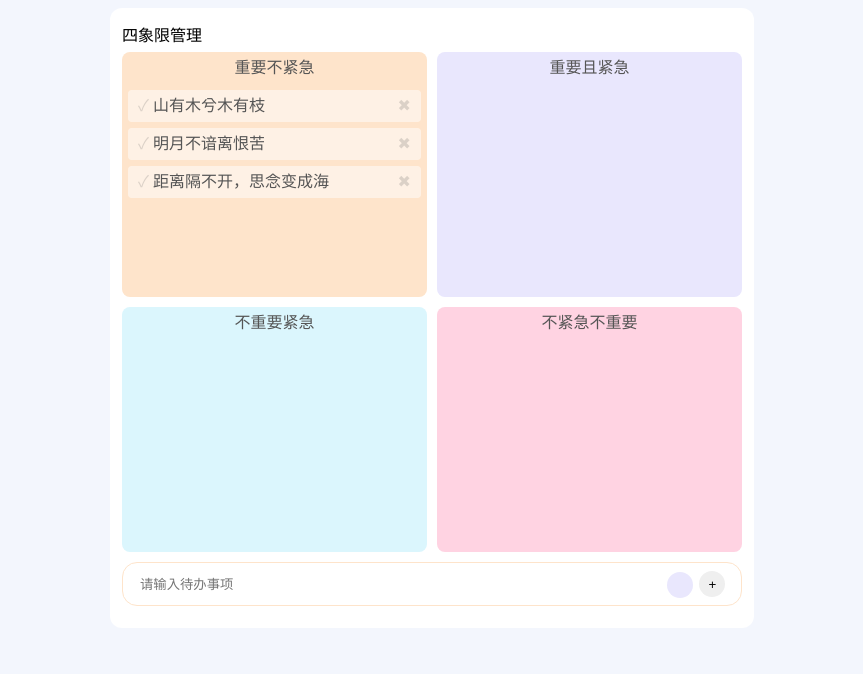
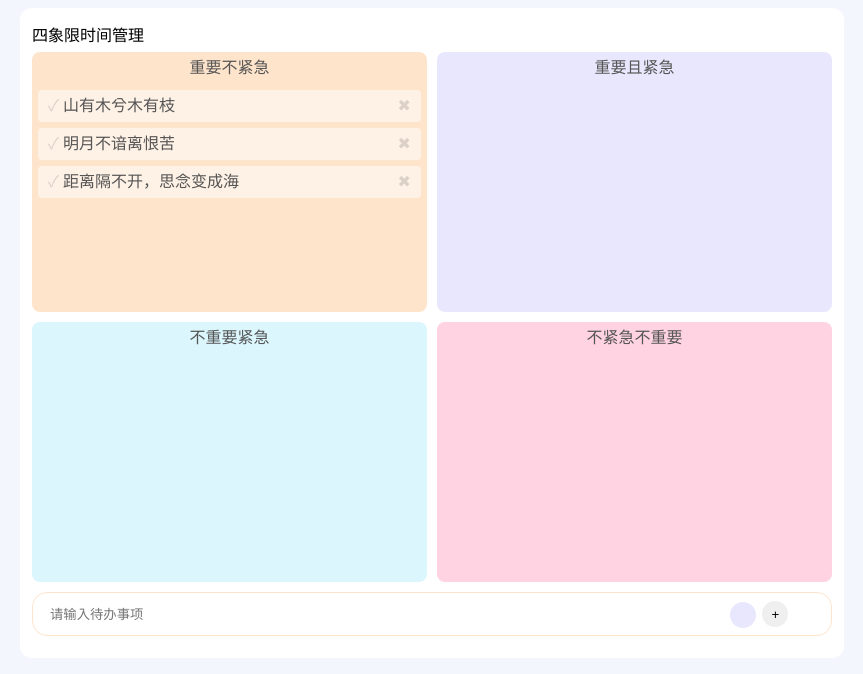
Before and after one commit to dandanDQ/dq-todo, a Vue app: page / in a window 1280 px wide. Shown: the top 674 px of the page, without its empty margins (208-1071 px from the left). Built offline with nearby package versions, Linux system fonts and the light colour scheme; a web font is replaced by a local one.

Commit message:
chore: 优化

```diff
--- a/src/components/TodoItem.vue
+++ b/src/components/TodoItem.vue
@@ -31,6 +31,9 @@ export default {
       checked: false
     }
   },
+  mounted() {
+    this.checked = this.config.checked || false
+  },
   methods: {
     delItem() {
       this.$emit('del-item', {
@@ -40,18 +43,20 @@ export default {
     },
     checkItem() {
       this.checked = !this.checked
+      const data = {
+        config: this.config,
+        checked :this.checked
+      }
+      this.$emit('checked-item', data)
     }
   }
 }
 </script>
 <style scoped lang="scss">
-$itemHeight: 32px;
-
 .todo-item {
   text-align: left;
   padding: 0 10px;
   color: #555;
-  height: $itemHeight;
   border-radius: 4px;
   margin: 6px;
   background: rgba(255, 255, 255, 0.5);
--- a/src/views/FourQuadrant.vue
+++ b/src/views/FourQuadrant.vue
@@ -1,10 +1,16 @@
 <template>
   <div class="four-quadrant-wrapper">
-    <span>四象限管理</span>
+    <span>四象限时间管理</span>
     <div class="four-quadrant">
-      <div class="box" v-for="conf in todoList" :key="conf.id" :style="{background: conf.color}">
+      <div class="box" v-for="conf in todoList" :key="conf.id" :style="{background: conf.color}" @click="changeSelected(conf)">
         <span>{{conf.label}}</span>
-        <todo-item v-for="(item, idx) in conf.list" :key="idx" :config="item" :idx="idx" :list="conf.list" @del-item="delItem"></todo-item>
+        <todo-item
+        v-for="(item, idx) in conf.list"
+        :key="idx" :config="item"
+        :idx="idx"
+        :list="conf.list"
+        @del-item="delItem"
+        @checked-item="checkedItem"></todo-item>
       </div>
     </div>
     <div class="add-item" @keyup.enter="addItem">
@@ -21,6 +27,7 @@ const todoList = [
   color: '#fee4cb',
   id: 'list10',
   label: '重要不紧急',
+  checkedNum: 0,
   list: [
     {
       content: '山有木兮木有枝',
@@ -40,18 +47,21 @@ const todoList = [
   color: '#e9e7fd',
   id: 'list11',
   label: '重要且紧急',
+  checkedNum: 0,
   list: []
 },
 {
   color: '#dbf6fd',
   id: 'list01',
   label: '不重要紧急',
+  checkedNum: 0,
   list: []
 },
 {
   color: '#ffd3e2',
   id: 'list00',
   label: '不紧急不重要',
+  checkedNum: 0,
   list: []
 }
 ]
@@ -94,6 +104,12 @@ export default {
       let res = (this.curIdx+1) % 4
       this.curIdx = res
       this.selectedList = this.todoList[this.curIdx]
+    },
+    changeSelected(selected) {
+      this.selectedList = selected
+    },
+    checkedItem(data) {
+      data.config.checked = data.checked
     }
   },
 }
@@ -103,8 +119,7 @@ export default {
   font-family: miaomiao;
   src: url('../assets/FZSJ-MIAOMM.TTF')
 }
-$cardWidth: 620px;
-$cardHeight: 500px;
+$cardWidth: 800px;
 .four-quadrant-wrapper {
   width: $cardWidth;
   margin: auto;
@@ -117,16 +132,14 @@ $cardHeight: 500px;
   .four-quadrant {
     display: grid;
     grid-template-columns: 1fr 1fr;
-    grid-template-rows: 1fr 1fr;
     grid-column-gap: 10px;
     grid-row-gap: 10px;
     box-sizing: border-box;
     width: $cardWidth;
-    height: $cardHeight;
     margin: auto;
     .box {
       width: 100%;
-      height: 100%;
+      min-height: 260px;
       border-radius: 8px;
       text-align: center;
       color: #555;
```
